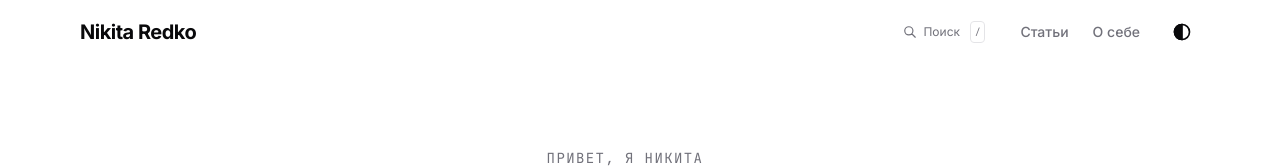
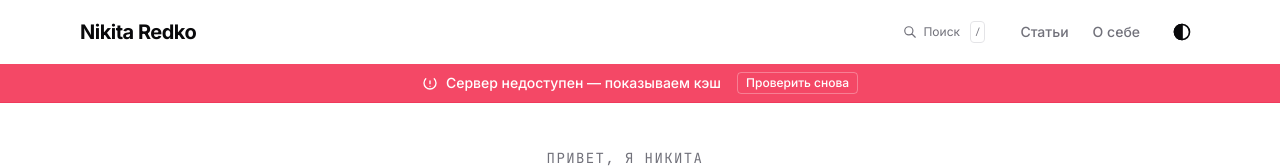
Before and after one commit to crazykivi/nikitaredko-site, a Vue app: page / in a window 1280 px wide. Shown: the top 168 px of the page. Built offline with nearby package versions, Linux system fonts and the light colour scheme; no server answers.

Commit message:
feat(ui): офлайн-баннер и toast-уведомления о статусе сети и сервера

```diff
--- a/src/App.vue
+++ b/src/App.vue
@@ -4,12 +4,14 @@ import AppFooter from './components/AppFooter.vue'
 import LoadingBar from './components/LoadingBar.vue'
 import ScrollToTop from './components/ScrollToTop.vue'
 import CommandPalette from './components/CommandPalette.vue'
+import OfflineBanner from './components/OfflineBanner.vue'
 </script>
 
 <template>
   <div class="min-h-screen flex flex-col bg-background text-foreground">
     <LoadingBar />
     <AppHeader />
+    <OfflineBanner />
     <main class="flex-1 flex flex-col pt-16">
       <router-view v-slot="{ Component }">
         <transition name="fade" mode="out-in">
--- /dev/null
+++ b/src/components/OfflineBanner.vue
@@ -0,0 +1,151 @@
+<script setup lang="ts">
+import { ref, watch, computed } from 'vue'
+import { useNetworkStatus } from '../composables/useNetworkStatus'
+import { useServerStatus } from '../composables/useServerStatus'
+
+const { isOnline, lastTransition } = useNetworkStatus()
+const { isServerReachable, recheck } = useServerStatus()
+
+const showToast = ref(false)
+const toastType = ref<'online' | 'offline' | 'server-down'>('offline')
+let toastTimer: ReturnType<typeof setTimeout> | null = null
+
+const bannerState = computed<'online' | 'offline' | 'server-down'>(() => {
+  if (!isOnline.value) return 'offline'
+  if (!isServerReachable.value) return 'server-down'
+  return 'online'
+})
+
+watch(lastTransition, (status) => {
+  if (!status) return
+  toastType.value = status
+  showToast.value = true
+  if (toastTimer) clearTimeout(toastTimer)
+  toastTimer = setTimeout(() => {
+    showToast.value = false
+  }, 4000)
+})
+
+watch(isServerReachable, (reachable, prev) => {
+  if (prev === undefined) return
+  toastType.value = reachable ? 'online' : 'server-down'
+  showToast.value = true
+  if (toastTimer) clearTimeout(toastTimer)
+  toastTimer = setTimeout(() => {
+    showToast.value = false
+  }, 4000)
+})
+
+const bannerText = computed(() => {
+  if (bannerState.value === 'offline') return 'Вы офлайн — данные загружены из кэша'
+  if (bannerState.value === 'server-down') return 'Сервер недоступен — показываем кэш'
+  return ''
+})
+
+const toastText = computed(() => {
+  if (toastType.value === 'offline') return 'Нет соединения'
+  if (toastType.value === 'server-down') return 'Сервер не отвечает'
+  return 'Соединение восстановлено'
+})
+</script>
+
+<template>
+  <Transition name="slide-down">
+    <div
+      v-if="bannerState !== 'online'"
+      class="fixed top-16 left-0 right-0 z-40 backdrop-blur-sm border-b select-none"
+      :class="bannerState === 'offline'
+        ? 'bg-amber-500/95 dark:bg-amber-600/95 border-amber-600/30'
+        : 'bg-rose-500/95 dark:bg-rose-600/95 border-rose-600/30'"
+    >
+      <div class="max-w-6xl mx-auto px-4 py-2 flex items-center justify-center gap-2 text-sm font-medium text-white">
+        <svg class="w-4 h-4 shrink-0" fill="none" stroke="currentColor" viewBox="0 0 24 24">
+          <path
+            stroke-linecap="round"
+            stroke-linejoin="round"
+            stroke-width="2"
+            d="M18.364 5.636a9 9 0 11-12.728 0M12 9v4m0 4h.01"
+          />
+        </svg>
+        <span>{{ bannerText }}</span>
+        <button
+          v-if="bannerState === 'server-down'"
+          @click="recheck"
+          class="ml-2 px-2 py-0.5 text-xs rounded border border-white/30 hover:bg-white/10 transition-colors"
+        >
+          Проверить снова
+        </button>
+      </div>
+    </div>
+  </Transition>
+  <Transition name="toast">
+    <div
+      v-if="showToast"
+      class="fixed top-24 right-4 z-[100] max-w-sm"
+      role="alert"
+      aria-live="polite"
+    >
+      <div
+        class="flex items-center gap-3 px-4 py-3 rounded-lg shadow-lg border backdrop-blur-sm"
+        :class="{
+          'bg-amber-500/95 border-amber-600/30 text-amber-950 dark:text-amber-50': toastType === 'offline',
+          'bg-rose-500/95 border-rose-600/30 text-white': toastType === 'server-down',
+          'bg-emerald-500/95 border-emerald-600/30 text-emerald-950 dark:text-emerald-50': toastType === 'online',
+        }"
+      >
+        <svg
+          v-if="toastType !== 'online'"
+          class="w-5 h-5 shrink-0"
+          fill="none" stroke="currentColor" viewBox="0 0 24 24"
+        >
+          <path
+            stroke-linecap="round"
+            stroke-linejoin="round"
+            stroke-width="2"
+            d="M18.364 5.636a9 9 0 11-12.728 0M12 9v4m0 4h.01"
+          />
+        </svg>
+        <svg
+          v-else
+          class="w-5 h-5 shrink-0"
+          fill="none" stroke="currentColor" viewBox="0 0 24 24"
+        >
+          <path
+            stroke-linecap="round"
+            stroke-linejoin="round"
+            stroke-width="2"
+            d="M8.111 16.404a5.5 5.5 0 017.778 0M12 20h.01m-7.08-7.071c3.904-3.905 10.236-3.905 14.141 0M1.394 9.393c5.857-5.857 15.355-5.857 21.213 0"
+          />
+        </svg>
+        <div class="text-sm font-medium">{{ toastText }}</div>
+      </div>
+    </div>
+  </Transition>
+</template>
+
+<style scoped>
+.slide-down-enter-active,
+.slide-down-leave-active {
+  transition: all 0.25s ease;
+}
+.slide-down-enter-from,
+.slide-down-leave-to {
+  opacity: 0;
+  transform: translateY(-100%);
+}
+
+.toast-enter-active {
+  transition: all 0.3s cubic-bezier(0.21, 1.02, 0.73, 1);
+}
+.toast-leave-active {
+  transition: all 0.2s ease-in;
+}
+.toast-enter-from {
+  opacity: 0;
+  transform: translateX(100%);
+}
+.toast-leave-to {
+  opacity: 0;
+  transform: translateY(-20px);
+}
+</style>
```
